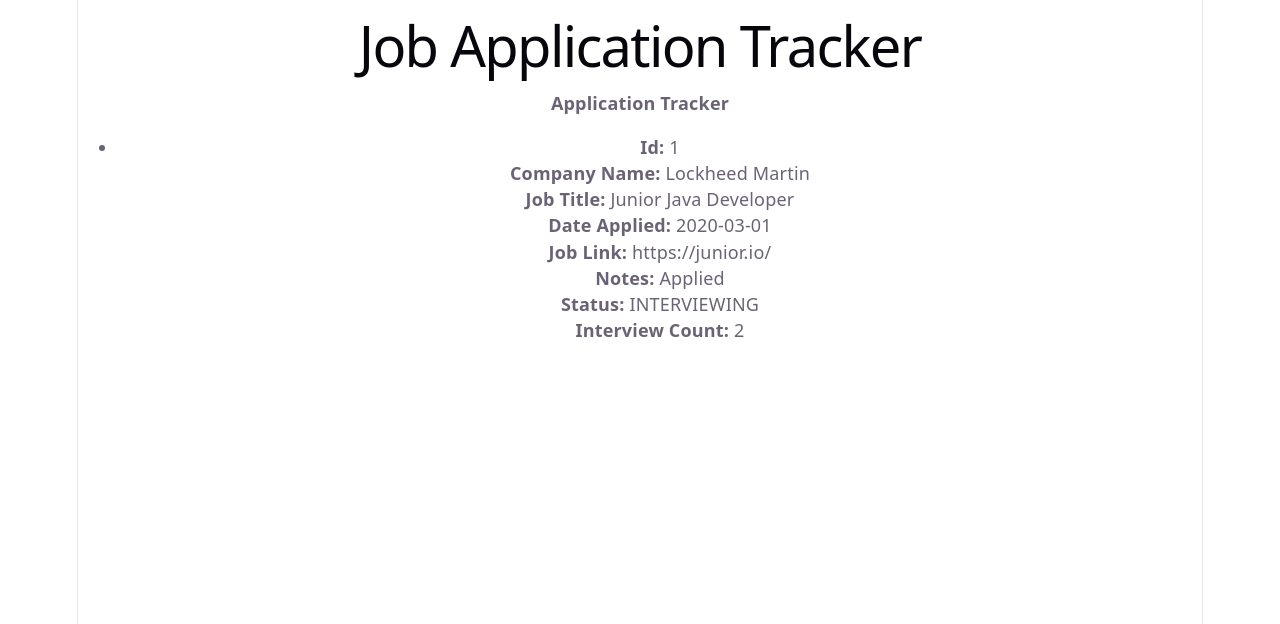
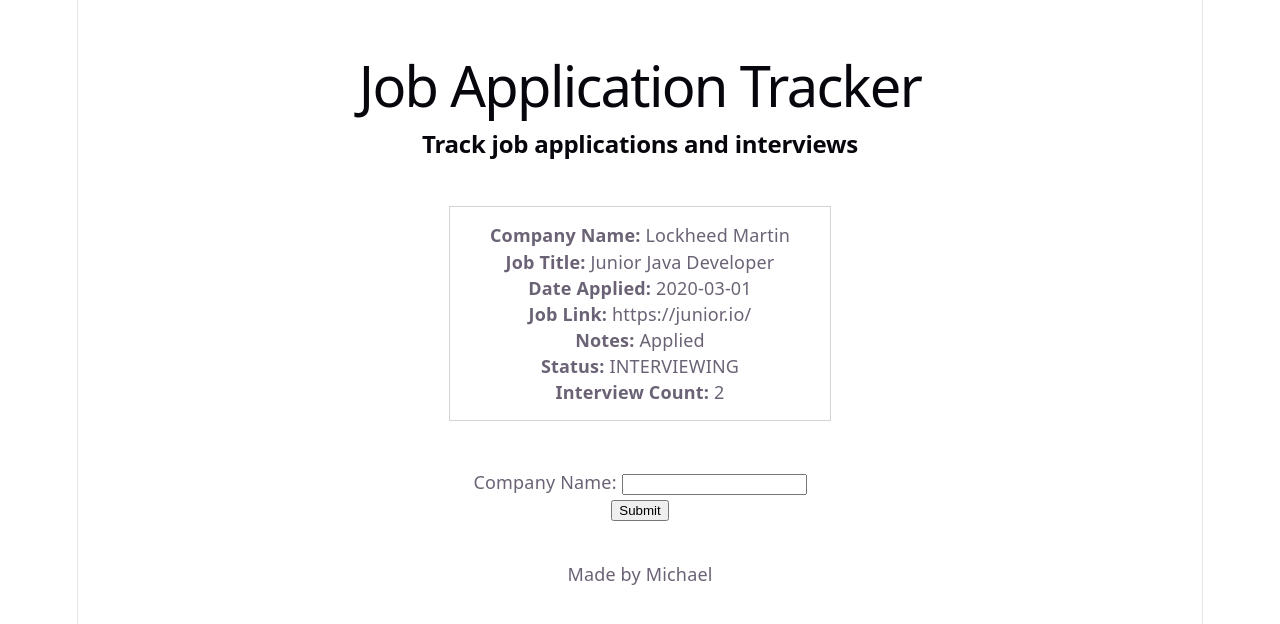
Before and after one commit to myoumans2013/Job-Application-Tracker-Frontend, a React (Vite) app: page / in a window 1280 px wide. Shown: the top 624 px of the page. Built offline with nearby package versions, Linux system fonts and the light colour scheme; no server answers.

Commit message:
Add Testing for handlesubmit when fetching API URL

```diff
--- a/src/App.jsx
+++ b/src/App.jsx
@@ -14,6 +14,7 @@ function App() {
         interviewCount: 2
     }])
 
+    const [newCompanyName, setNewCompanyName] = useState("");
 
     useEffect(() => {
         fetch("http://localhost:8080/api/applications")
@@ -22,19 +23,39 @@ function App() {
             .catch(error => console.log(error));
     }, [])
 
-    console.log(applications)
+    useEffect(() => {
+
+    })
+
+    function handleSubmit(e) {
+        e.preventDefault()
+        const newApplication = {
+            companyName: newCompanyName,
+            jobTitle: "Junior Java Developer",
+            dateApplied: "2020-03-01",
+            jobLink: "https://junior.io/",
+            notes: "Applied",
+            status: "INTERVIEWING",
+            interviewCount: 2
+        };
+
+        fetch("http://localhost:8080/api/applications",
+            {method: "POST", headers: {"Content-Type": "application/json"}, body: JSON.stringify(newApplication)})
+        console.log(newApplication);
+        console.log(newCompanyName);
+    }
+
     return (
-        <div>
+        <div className={"main-card"}>
             <h1>
                 Job Application Tracker
             </h1>
-            <p>
-                <strong>Application Tracker</strong>
-            </p>
-            <ul>
+            <h2>
+                <strong>Track job applications and interviews</strong>
+            </h2>
+            <ul className={"application-card"}>
                 {applications.map((application) => (
-                    <li key={application.id}>
-                        <p><strong>Id: </strong> {application.id}</p>
+                    <li className={"application-individual-card"} key={application.id}>
                         <p><strong>Company Name:</strong> {application.companyName}</p>
                         <p><strong>Job Title:</strong> {application.jobTitle}</p>
                         <p><strong>Date Applied:</strong> {application.dateApplied}</p>
@@ -46,6 +67,22 @@ function App() {
                 ))}
             </ul>
 
+            <form onSubmit={handleSubmit}>
+                <label>
+                    Company Name: <input type={"text"} name={"companyName"} value={newCompanyName}
+                                         onChange={(e) => setNewCompanyName(e.target.value)}>
+                </input>
+                    <p>
+
+                    </p>
+                </label>
+
+                <button type="submit"> Submit</button>
+            </form>
+
+            <footer>
+                <p className={"main-card"}>Made by Michael</p>
+            </footer>
         </div>
     )
 }
```
